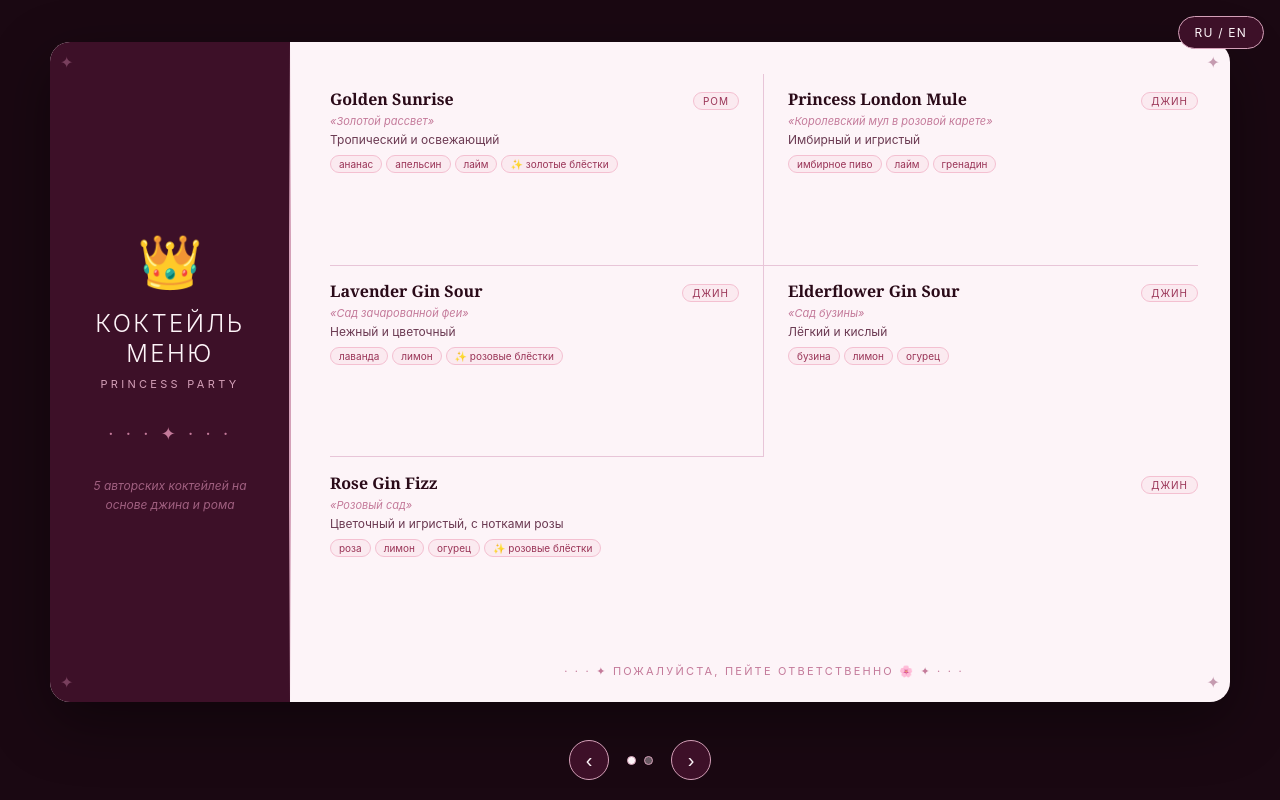
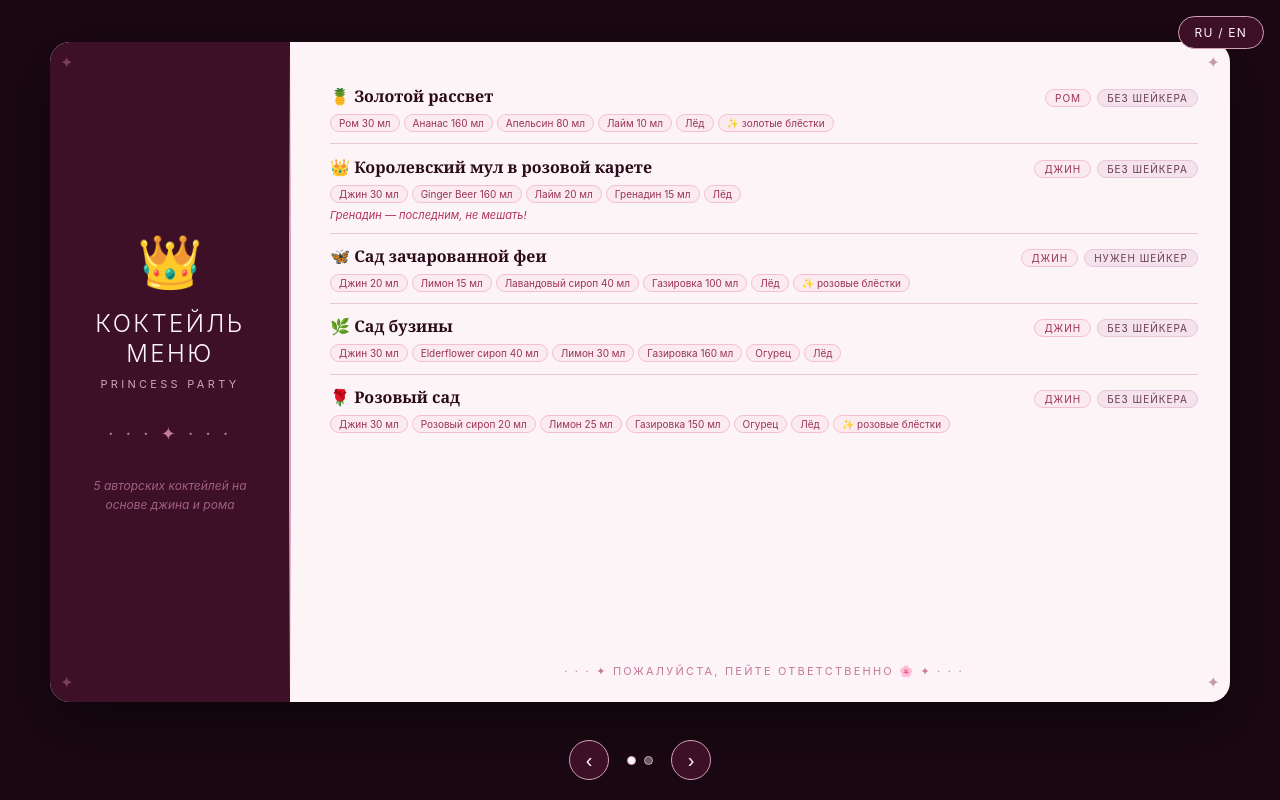
Before and after one commit to uramanovich/hb-coctails-menu, a plain HTML site: page index.html in a window 1280 px wide. Drawn offline with Linux system fonts and the light colour scheme.

Commit message:
Redesign menu as a table: RU-only names, full recipes with quantities, new mocktail list
- RU slide shows only the Russian cocktail name; EN slide keeps the original name
- Rows are now table-style with base/prep badges right-aligned, matching all items (not just the last)
- Cocktails include full ingredient quantities and prep notes (shaker, mixing order)
- Non-alcohol slide replaced with 4 creatively-named drinks: non-alcoholic beer, Cola Zero with lemon, ginger beer, and water with cucumber

```diff
--- a/index.html
+++ b/index.html
@@ -31,7 +31,7 @@
         </div>
 
         <div class="right-panel">
-          <div class="cocktails-grid" data-grid></div>
+          <div class="drink-table" data-grid></div>
           <div class="menu-footer" data-footer></div>
         </div>
       </div>
@@ -54,7 +54,7 @@
         </div>
 
         <div class="right-panel">
-          <div class="cocktails-grid" data-grid></div>
+          <div class="drink-table" data-grid></div>
           <div class="menu-footer" data-footer></div>
         </div>
       </div>
--- a/script.js
+++ b/script.js
@@ -8,84 +8,72 @@ const MENU = {
         footer: '· · · ✦ Пожалуйста, пейте ответственно 🌸 ✦ · · ·',
         items: [
           {
-            name: 'Golden Sunrise',
-            badge: 'ром',
-            vibe: '«Золотой рассвет»',
-            desc: 'Тропический и освежающий',
-            ingredients: ['ананас', 'апельсин', 'лайм', '✨ золотые блёстки'],
+            emoji: '🍍',
+            name: 'Золотой рассвет',
+            base: 'ром',
+            prep: 'без шейкера',
+            ingredients: ['Ром 30 мл', 'Ананас 160 мл', 'Апельсин 80 мл', 'Лайм 10 мл', 'Лёд', '✨ золотые блёстки'],
           },
           {
-            name: 'Princess London Mule',
-            badge: 'джин',
-            vibe: '«Королевский мул в розовой карете»',
-            desc: 'Имбирный и игристый',
-            ingredients: ['имбирное пиво', 'лайм', 'гренадин'],
+            emoji: '👑',
+            name: 'Королевский мул в розовой карете',
+            base: 'джин',
+            prep: 'без шейкера',
+            ingredients: ['Джин 30 мл', 'Ginger Beer 160 мл', 'Лайм 20 мл', 'Гренадин 15 мл', 'Лёд'],
+            note: 'Гренадин — последним, не мешать!',
           },
           {
-            name: 'Lavender Gin Sour',
-            badge: 'джин',
-            vibe: '«Сад зачарованной феи»',
-            desc: 'Нежный и цветочный',
-            ingredients: ['лаванда', 'лимон', '✨ розовые блёстки'],
+            emoji: '🦋',
+            name: 'Сад зачарованной феи',
+            base: 'джин',
+            prep: 'нужен шейкер',
+            ingredients: ['Джин 20 мл', 'Лимон 15 мл', 'Лавандовый сироп 40 мл', 'Газировка 100 мл', 'Лёд', '✨ розовые блёстки'],
           },
           {
-            name: 'Elderflower Gin Sour',
-            badge: 'джин',
-            vibe: '«Сад бузины»',
-            desc: 'Лёгкий и кислый',
-            ingredients: ['бузина', 'лимон', 'огурец'],
+            emoji: '🌿',
+            name: 'Сад бузины',
+            base: 'джин',
+            prep: 'без шейкера',
+            ingredients: ['Джин 30 мл', 'Elderflower сироп 40 мл', 'Лимон 30 мл', 'Газировка 160 мл', 'Огурец', 'Лёд'],
           },
           {
-            name: 'Rose Gin Fizz',
-            badge: 'джин',
-            vibe: '«Розовый сад»',
-            desc: 'Цветочный и игристый, с нотками розы',
-            ingredients: ['роза', 'лимон', 'огурец', '✨ розовые блёстки'],
-            fullRow: true,
+            emoji: '🌹',
+            name: 'Розовый сад',
+            base: 'джин',
+            prep: 'без шейкера',
+            ingredients: ['Джин 30 мл', 'Розовый сироп 20 мл', 'Лимон 25 мл', 'Газировка 150 мл', 'Огурец', 'Лёд', '✨ розовые блёстки'],
           },
         ],
       },
       {
         title: 'Меню Без\nАлкоголя',
         subtitle: 'Princess Party',
-        note: '5 безалкогольных напитков\nдля юных принцесс',
+        note: '4 напитка без алкоголя\nдля юных принцесс',
         footer: '· · · ✦ Приятного вечера 🌸 ✦ · · ·',
         items: [
           {
-            name: 'Pink Lemonade',
-            badge: 'лимонад',
-            vibe: '«Розовый лимонад»',
-            desc: 'Освежающий и лёгкий',
-            ingredients: ['лимон', 'малина', 'мята'],
+            emoji: '🍺',
+            name: 'Золотой хмель',
+            base: 'пиво 0.0%',
+            ingredients: ['Безалкогольное пиво 330 мл', 'Лёд'],
           },
           {
-            name: 'Fairy Tale Punch',
-            badge: 'пунш',
-            vibe: '«Сказочный пунш»',
-            desc: 'Тропический и сладкий',
-            ingredients: ['ананас', 'апельсин', 'гренадин'],
+            emoji: '🥤',
+            name: 'Кола Zero с лимоном',
+            base: 'кола',
+            ingredients: ['Кола Zero 330 мл', 'Лимон', 'Лёд'],
           },
           {
-            name: 'Sparkling Berry Fizz',
-            badge: 'физз',
-            vibe: '«Ягодный физз»',
-            desc: 'Игристый и ягодный',
-            ingredients: ['ягоды', 'содовая', '✨ розовые блёстки'],
+            emoji: '🫚',
+            name: 'Имбирная искра',
+            base: 'имбирное пиво',
+            ingredients: ['Имбирное пиво 330 мл', 'Лёд'],
           },
           {
-            name: 'Cucumber Mint Cooler',
-            badge: 'кулер',
-            vibe: '«Огуречно-мятный кулер»',
-            desc: 'Прохладный и бодрящий',
-            ingredients: ['огурец', 'мята', 'лайм'],
-          },
-          {
-            name: 'Golden Peach Fizz',
-            badge: 'фреш',
-            vibe: '«Персиковый рассвет»',
-            desc: 'Мягкий и фруктовый',
-            ingredients: ['персик', 'апельсин', '✨ золотые блёстки'],
-            fullRow: true,
+            emoji: '💧',
+            name: 'Вода со свежим огурцом',
+            base: 'вода',
+            ingredients: ['Вода 330 мл', 'Огурец', 'Лёд'],
           },
         ],
       },
@@ -100,84 +88,72 @@ const MENU = {
         footer: '· · · ✦ Please drink responsibly 🌸 ✦ · · ·',
         items: [
           {
+            emoji: '🍍',
             name: 'Golden Sunrise',
-            badge: 'rum',
-            vibe: '"Golden Sunrise"',
-            desc: 'Tropical and refreshing',
-            ingredients: ['pineapple', 'orange', 'lime', '✨ gold glitter'],
+            base: 'rum',
+            prep: 'no shaker',
+            ingredients: ['Rum 30 ml', 'Pineapple 160 ml', 'Orange 80 ml', 'Lime 10 ml', 'Ice', '✨ gold glitter'],
           },
           {
+            emoji: '👑',
             name: 'Princess London Mule',
-            badge: 'gin',
-            vibe: '"Royal mule in a pink carriage"',
-            desc: 'Ginger and sparkling',
-            ingredients: ['ginger beer', 'lime', 'grenadine'],
+            base: 'gin',
+            prep: 'no shaker',
+            ingredients: ['Gin 30 ml', 'Ginger Beer 160 ml', 'Lime 20 ml', 'Grenadine 15 ml', 'Ice'],
+            note: 'Add grenadine last, don’t stir!',
           },
           {
+            emoji: '🦋',
             name: 'Lavender Gin Sour',
-            badge: 'gin',
-            vibe: '"Enchanted fairy garden"',
-            desc: 'Delicate and floral',
-            ingredients: ['lavender', 'lemon', '✨ pink glitter'],
+            base: 'gin',
+            prep: 'shaker required',
+            ingredients: ['Gin 20 ml', 'Lemon 15 ml', 'Lavender syrup 40 ml', 'Soda 100 ml', 'Ice', '✨ pink glitter'],
           },
           {
+            emoji: '🌿',
             name: 'Elderflower Gin Sour',
-            badge: 'gin',
-            vibe: '"Elderflower garden"',
-            desc: 'Light and tart',
-            ingredients: ['elderflower', 'lemon', 'cucumber'],
+            base: 'gin',
+            prep: 'no shaker',
+            ingredients: ['Gin 30 ml', 'Elderflower syrup 40 ml', 'Lemon 30 ml', 'Soda 160 ml', 'Cucumber', 'Ice'],
           },
           {
+            emoji: '🌹',
             name: 'Rose Gin Fizz',
-            badge: 'gin',
-            vibe: '"Rose garden"',
-            desc: 'Floral and sparkling, with notes of rose',
-            ingredients: ['rose', 'lemon', 'cucumber', '✨ pink glitter'],
-            fullRow: true,
+            base: 'gin',
+            prep: 'no shaker',
+            ingredients: ['Gin 30 ml', 'Rose syrup 20 ml', 'Lemon 25 ml', 'Soda 150 ml', 'Cucumber', 'Ice', '✨ pink glitter'],
           },
         ],
       },
       {
         title: 'Non-Alcoholic\nMenu',
         subtitle: 'Princess Party',
-        note: '5 non-alcoholic drinks\nfor young princesses',
+        note: '4 non-alcoholic drinks\nfor young princesses',
         footer: '· · · ✦ Enjoy the evening 🌸 ✦ · · ·',
         items: [
           {
-            name: 'Pink Lemonade',
-            badge: 'lemonade',
-            vibe: '"Pink Lemonade"',
-            desc: 'Refreshing and light',
-            ingredients: ['lemon', 'raspberry', 'mint'],
+            emoji: '🍺',
+            name: 'Golden Hops',
+            base: 'beer 0.0%',
+            ingredients: ['Non-alcoholic beer 330 ml', 'Ice'],
           },
           {
-            name: 'Fairy Tale Punch',
-            badge: 'punch',
-            vibe: '"Fairy Tale Punch"',
-            desc: 'Tropical and sweet',
-            ingredients: ['pineapple', 'orange', 'grenadine'],
+            emoji: '🥤',
+            name: 'Cola Zero with Lemon',
+            base: 'cola',
+            ingredients: ['Cola Zero 330 ml', 'Lemon', 'Ice'],
           },
           {
-            name: 'Sparkling Berry Fizz',
-            badge: 'fizz',
-            vibe: '"Berry Fizz"',
-            desc: 'Sparkling and berry-forward',
-            ingredients: ['berries', 'soda', '✨ pink glitter'],
+            emoji: '🫚',
+            name: 'Ginger Spark',
+            base: 'ginger beer',
+            ingredients: ['Ginger beer 330 ml', 'Ice'],
           },
           {
-            name: 'Cucumber Mint Cooler',
-            badge: 'cooler',
-            vibe: '"Cucumber Mint Cooler"',
-            desc: 'Cool and invigorating',
-            ingredients: ['cucumber', 'mint', 'lime'],
-          },
-          {
-            name: 'Golden Peach Fizz',
-            badge: 'fresh',
-            vibe: '"Peach Sunrise"',
-            desc: 'Soft and fruity',
-            ingredients: ['peach', 'orange', '✨ gold glitter'],
-            fullRow: true,
+            emoji: '💧',
+            name: 'Water with Fresh Cucumber',
+            base: 'water',
+            ingredients: ['Water 330 ml', 'Cucumber', 'Ice'],
           },
         ],
       },
@@ -200,34 +176,37 @@ function renderSlide(slideEl, slideData) {
   slideEl.querySelector('[data-note]').textContent = slideData.note;
   slideEl.querySelector('[data-footer]').textContent = slideData.footer;
 
-  const grid = slideEl.querySelector('[data-grid]');
-  grid.innerHTML = '';
+  const table = slideEl.querySelector('[data-grid]');
+  table.innerHTML = '';
 
   slideData.items.forEach((item) => {
-    const el = document.createElement('div');
-    el.className = 'cocktail-item' + (item.fullRow ? ' full-row' : '');
+    const row = document.createElement('div');
+    row.className = 'drink-row';
 
-    const top = document.createElement('div');
-    top.className = 'cocktail-top';
+    const head = document.createElement('div');
+    head.className = 'drink-head';
 
     const name = document.createElement('span');
-    name.className = 'cocktail-name';
-    name.textContent = item.name;
+    name.className = 'drink-name';
+    name.textContent = `${item.emoji} ${item.name}`;
 
-    const badge = document.createElement('span');
-    badge.className = 'base-badge';
-    badge.textContent = item.badge;
+    const badges = document.createElement('span');
+    badges.className = 'drink-badges';
 
-    top.appendChild(name);
-    top.appendChild(badge);
+    const baseBadge = document.createElement('span');
+    baseBadge.className = 'base-badge';
+    baseBadge.textContent = item.base;
+    badges.appendChild(baseBadge);
 
-    const vibe = document.createElement('div');
-    vibe.className = 'cocktail-vibe';
-    vibe.textContent = item.vibe;
+    if (item.prep) {
+      const prepBadge = document.createElement('span');
+      prepBadge.className = 'base-badge prep-badge';
+      prepBadge.textContent = item.prep;
+      badges.appendChild(prepBadge);
+    }
 
-    const desc = document.createElement('div');
-    desc.className = 'cocktail-desc';
-    desc.textContent = item.desc;
+    head.appendChild(name);
+    head.appendChild(badges);
 
     const ingRow = document.createElement('div');
     ingRow.className = 'ing-row';
@@ -238,11 +217,17 @@ function renderSlide(slideEl, slideData) {
       ingRow.appendChild(tag);
     });
 
-    el.appendChild(top);
-    el.appendChild(vibe);
-    el.appendChild(desc);
-    el.appendChild(ingRow);
-    grid.appendChild(el);
+    row.appendChild(head);
+    row.appendChild(ingRow);
+
+    if (item.note) {
+      const note = document.createElement('div');
+      note.className = 'drink-note';
+      note.textContent = item.note;
+      row.appendChild(note);
+    }
+
+    table.appendChild(row);
   });
 }
 
--- a/style.css
+++ b/style.css
@@ -152,55 +152,42 @@ body {
   overflow-y: auto;
 }
 
-.cocktails-grid {
-  display: grid;
-  grid-template-columns: 1fr 1fr;
-  gap: 0;
+.drink-table {
+  display: flex;
+  flex-direction: column;
   flex: 1;
 }
 
-.cocktail-item {
-  padding: 0.9rem 1rem 0.9rem 0;
+.drink-row {
+  padding: 0.7rem 0;
   border-bottom: 0.5px solid #e8c5d8;
   display: flex;
   flex-direction: column;
-  gap: 4px;
+  gap: 5px;
 }
 
-.cocktail-item:nth-child(odd) {
-  padding-right: 1.5rem;
-  border-right: 0.5px solid #e8c5d8;
-}
-
-.cocktail-item:nth-child(even) {
-  padding-left: 1.5rem;
-  padding-right: 0;
-}
-
-.cocktail-item:nth-last-child(-n+2) {
+.drink-row:last-child {
   border-bottom: none;
 }
 
-.cocktail-item.full-row {
-  grid-column: 1 / -1;
-  border-right: none;
-  border-bottom: none;
-  padding-right: 0;
-  padding-top: 0.9rem;
-}
-
-.cocktail-top {
+.drink-head {
   display: flex;
   align-items: baseline;
   justify-content: space-between;
-  gap: 8px;
+  gap: 12px;
 }
 
-.cocktail-name {
+.drink-name {
   font-size: 16px;
   font-weight: 600;
   color: #2a0a18;
   font-family: Georgia, serif;
+}
+
+.drink-badges {
+  display: flex;
+  gap: 6px;
+  flex-shrink: 0;
 }
 
 .base-badge {
@@ -216,16 +203,16 @@ body {
   flex-shrink: 0;
 }
 
-.cocktail-vibe {
-  font-size: 11px;
-  color: #c47a9a;
-  font-style: italic;
+.prep-badge {
+  color: #6b3a52;
+  background: #f4e3ec;
+  border-color: #e8c5d8;
 }
 
-.cocktail-desc {
-  font-size: 12px;
-  color: #6b3a52;
-  line-height: 1.4;
+.drink-note {
+  font-size: 11px;
+  color: #b0335a;
+  font-style: italic;
 }
 
 .ing-row {
@@ -326,8 +313,5 @@ body {
   .crown-big { font-size: 36px; margin-bottom: 0.5rem; }
   .menu-title-big { font-size: 20px; margin-bottom: 4px; }
   .ornament-v, .menu-title-sub { margin-bottom: 0.8rem; }
-  .cocktails-grid { grid-template-columns: 1fr; }
-  .cocktail-item:nth-child(odd) { border-right: none; padding-right: 0; }
-  .cocktail-item:nth-child(even) { padding-left: 0; }
-  .cocktail-item:not(:last-child) { border-bottom: 0.5px solid #e8c5d8; }
+  .drink-head { flex-direction: column; align-items: flex-start; gap: 4px; }
 }
```
